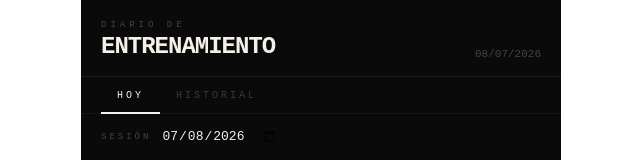
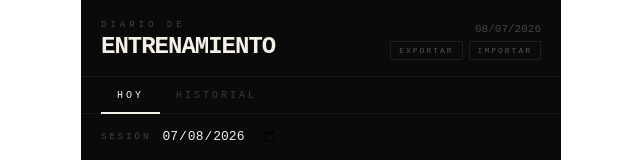
Before and after one commit to madelats/gym-tracker, a React (Vite) app: page / in a window 1280 px wide. Shown: the top 160 px of the page, without its empty margins (319-959 px from the left). Built offline with nearby package versions, Linux system fonts and the light colour scheme.

Commit message:
Import / Export

```diff
--- a/src/App.jsx
+++ b/src/App.jsx
@@ -22,6 +22,7 @@ const EXERCISES_BY_GROUP = {
   "Pecho":    ["Press banca", "Press inclinado", "Press declinado", "Aperturas", "Fondos en paralelas", "Crossover"],
   "Hombros":  ["Press militar", "Elevaciones laterales", "Elevaciones frontales", "Pájaros", "Press Arnold"],
   "Espalda":  ["Remo con barra", "Remo con mancuerna", "Dominadas", "Jalón al pecho", "Peso muerto", "Remo en polea"],
+  "Piernas":  ["Sentadilla", "Prensa", "Extensión de cuádriceps", "Curl femoral", "Hip thrust", "Zancadas", "Peso muerto rumano", "Gemelos en máquina"],
   "Bíceps":   ["Curl de bíceps", "Curl martillo", "Curl en polea", "Curl concentrado"],
   "Tríceps":  ["Press francés", "Extensión de tríceps", "Fondos en banco", "Tríceps en polea"],
   "Core":     ["Plancha", "Crunch", "Elevación de piernas", "Rueda abdominal", "Oblicuos"],
@@ -175,6 +176,38 @@ export default function GymTracker() {
     notify("Sesión eliminada");
   }
 
+  function exportData() {
+    const json = JSON.stringify(data, null, 2);
+    const blob = new Blob([json], { type: "application/json" });
+    const url = URL.createObjectURL(blob);
+    const a = document.createElement("a");
+    a.href = url;
+    a.download = `gimnasio-${todayStr()}.json`;
+    a.click();
+    URL.revokeObjectURL(url);
+    notify("Exportado ✓");
+  }
+
+  function importData(e) {
+    const file = e.target.files[0];
+    if (!file) return;
+    const reader = new FileReader();
+    reader.onload = (ev) => {
+      try {
+        const imported = JSON.parse(ev.target.result);
+        if (typeof imported !== "object" || Array.isArray(imported)) throw new Error();
+        const merged = { ...data, ...imported };
+        setData(merged);
+        saveData(merged);
+        notify(`Importado: ${Object.keys(imported).length} sesiones ✓`);
+      } catch {
+        notify("Error al leer el archivo");
+      }
+    };
+    reader.readAsText(file);
+    e.target.value = "";
+  }
+
   const session = getSession(selectedDate);
   const sortedDates = Object.keys(data).sort((a, b) => b.localeCompare(a));
   const totalVolume = session.exercises.reduce((sum, ex) =>
@@ -203,8 +236,23 @@ export default function GymTracker() {
           <div style={{ fontSize: 9, letterSpacing: 4, color: "#444", marginBottom: 3 }}>DIARIO DE</div>
           <div style={{ fontSize: 24, fontWeight: 700, letterSpacing: -1 }}>ENTRENAMIENTO</div>
         </div>
-        <div style={{ fontSize: 11, color: "#444", textAlign: "right" }}>
-          {formatDate(todayStr())}
+        <div style={{ display: "flex", flexDirection: "column", alignItems: "flex-end", gap: 6 }}>
+          <div style={{ fontSize: 11, color: "#444" }}>{formatDate(todayStr())}</div>
+          <div style={{ display: "flex", gap: 6 }}>
+            <button onClick={exportData} style={{
+              background: "none", border: "1px solid #1e1e1e", color: "#555",
+              fontFamily: "inherit", fontSize: 8, letterSpacing: 2,
+              padding: "4px 8px", cursor: "pointer", borderRadius: 1
+            }}>EXPORTAR</button>
+            <label style={{
+              border: "1px solid #1e1e1e", color: "#555",
+              fontFamily: "inherit", fontSize: 8, letterSpacing: 2,
+              padding: "4px 8px", cursor: "pointer", borderRadius: 1
+            }}>
+              IMPORTAR
+              <input type="file" accept=".json" onChange={importData} style={{ display: "none" }} />
+            </label>
+          </div>
         </div>
       </div>
 
```
